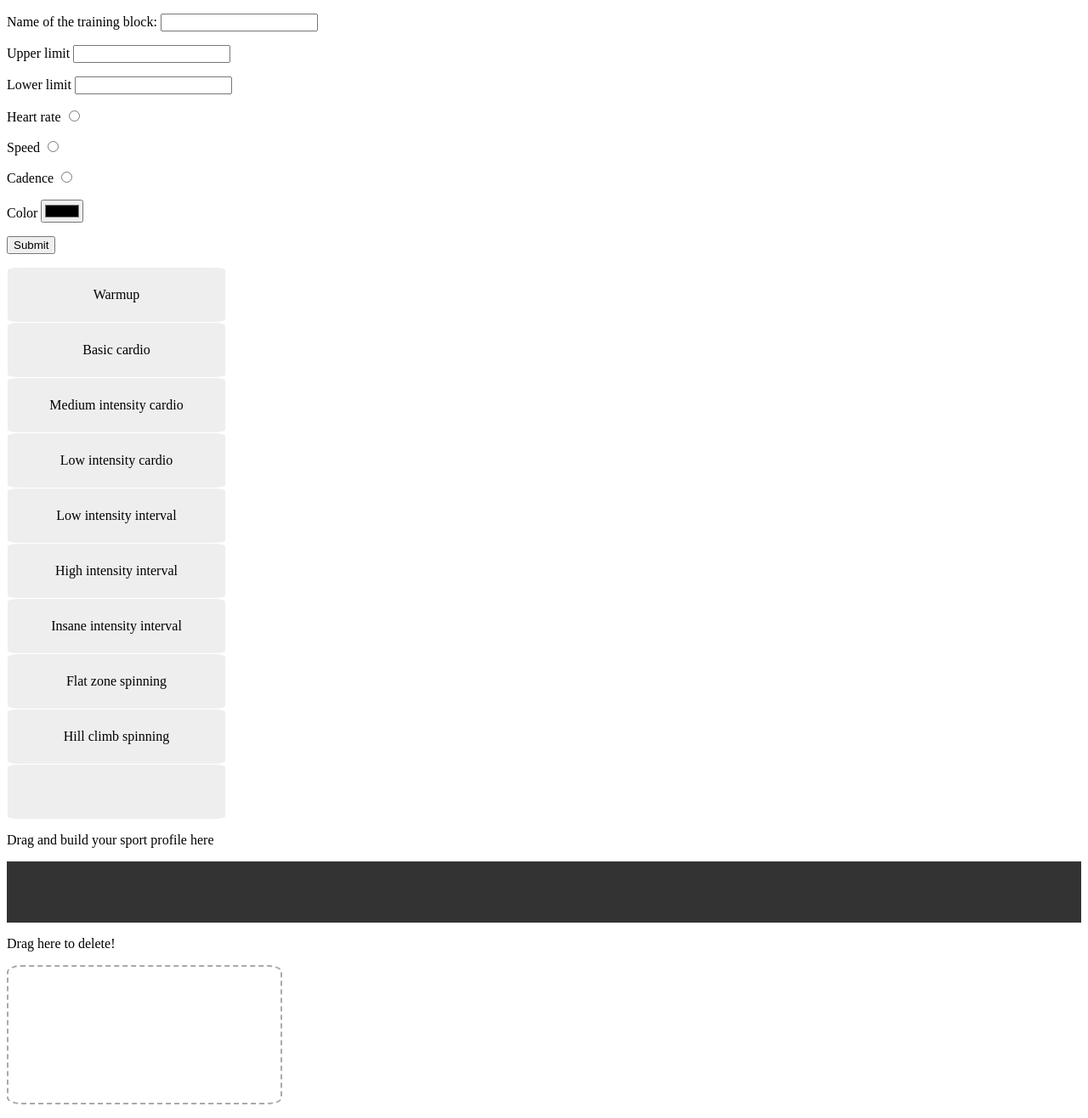
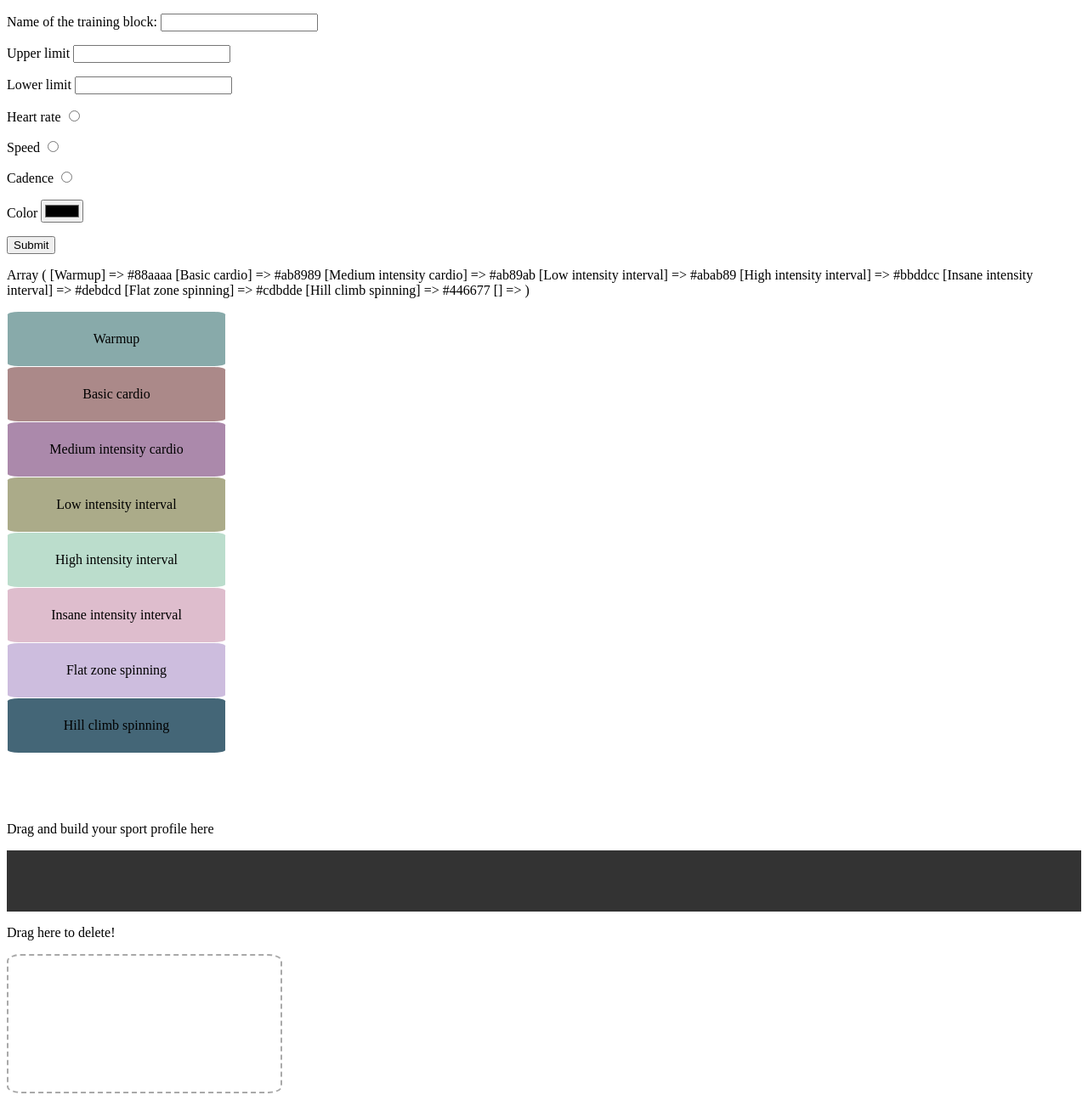
Before and after one commit to PetraSil/webappschool, a PHP site: page /dragnsort.php in a window 1280 px wide. Shown: the whole page at 85% size. After the commit the page ends 1287 px from the top, so only its background shows below. Run offline with PHP 8.4, Linux system fonts and the light colour scheme; data that the repository does not hold is empty.

Commit message:
Color picking added, troubles with text visibility when picking black

```diff
--- a/training profile tool/dragnsort.css
+++ b/training profile tool/dragnsort.css
@@ -4,14 +4,15 @@ ul {
 
   }
 
+
   li {
-    background: #eee;
     display: flex;
     justify-content: center;
     align-items: center;
     margin: 1px;
     padding:0.5rem;
     transition: all 0.1s linear;
+
   }
 
   #pickables li{
--- a/training profile tool/dragnsort.php
+++ b/training profile tool/dragnsort.php
@@ -3,7 +3,7 @@
 
 <?php
 
-$listitems=["Warmup","Basic cardio", "Medium intensity cardio", "Low intensity cardio", "Low intensity interval", "High intensity interval", "Insane intensity interval", "Flat zone spinning", "Hill climb spinning"];
+$listitems=["Warmup","Basic cardio", "Medium intensity cardio", "Low intensity interval", "High intensity interval", "Insane intensity interval", "Flat zone spinning", "Hill climb spinning"];
 
 ?>
 
@@ -27,15 +27,34 @@ $listitems=["Warmup","Basic cardio", "Medium intensity cardio", "Low intensity c
     <p>Speed <input type="Radio" name="speed" /></p>
     <p>Cadence <input type="Radio" name="cadence" /></p>
 
-    <p>Color <input type="color" name="age" /></p>
+    <p>Color <input type="color" name="color" /></p>
 
 
     <p><input type="submit" name="submit" value="Submit" /></p>
     </form>
 
     <?php
+        //pushes the submitted new
+        array_push($listitems, htmlentities($name=$_POST["name"]));
 
-        array_push($listitems, htmlentities($name=$_POST["name"]));
+        $color=$_POST["color"];
+        echo $color;
+
+        $colors=array(
+            "Warmup"=>"#88aaaa",
+            "Basic cardio"=>"#ab8989",
+            "Medium intensity cardio"=>"#ab89ab",
+            "Low intensity interval"=>"#abab89",
+            "High intensity interval"=>"#bbddcc",
+            "Insane intensity interval"=>"#debdcd",
+            "Flat zone spinning"=>"#cdbdde",
+            "Hill climb spinning"=>"#446677"
+        );
+
+        $colors[htmlentities($name=$_POST["name"])]=$color;
+
+        print_r($colors);
+
 
     ?>
 
@@ -43,7 +62,7 @@ $listitems=["Warmup","Basic cardio", "Medium intensity cardio", "Low intensity c
         <ul id="pickables" class="list-group-item">
             <?php
             foreach ($listitems as $item){
-                echo "<li draggable='true'> $item</li>\n";
+                echo "<li style='background-color:$colors[$item]'; draggable='true'> $item</li>\n";
             }
              ?>
 
```
